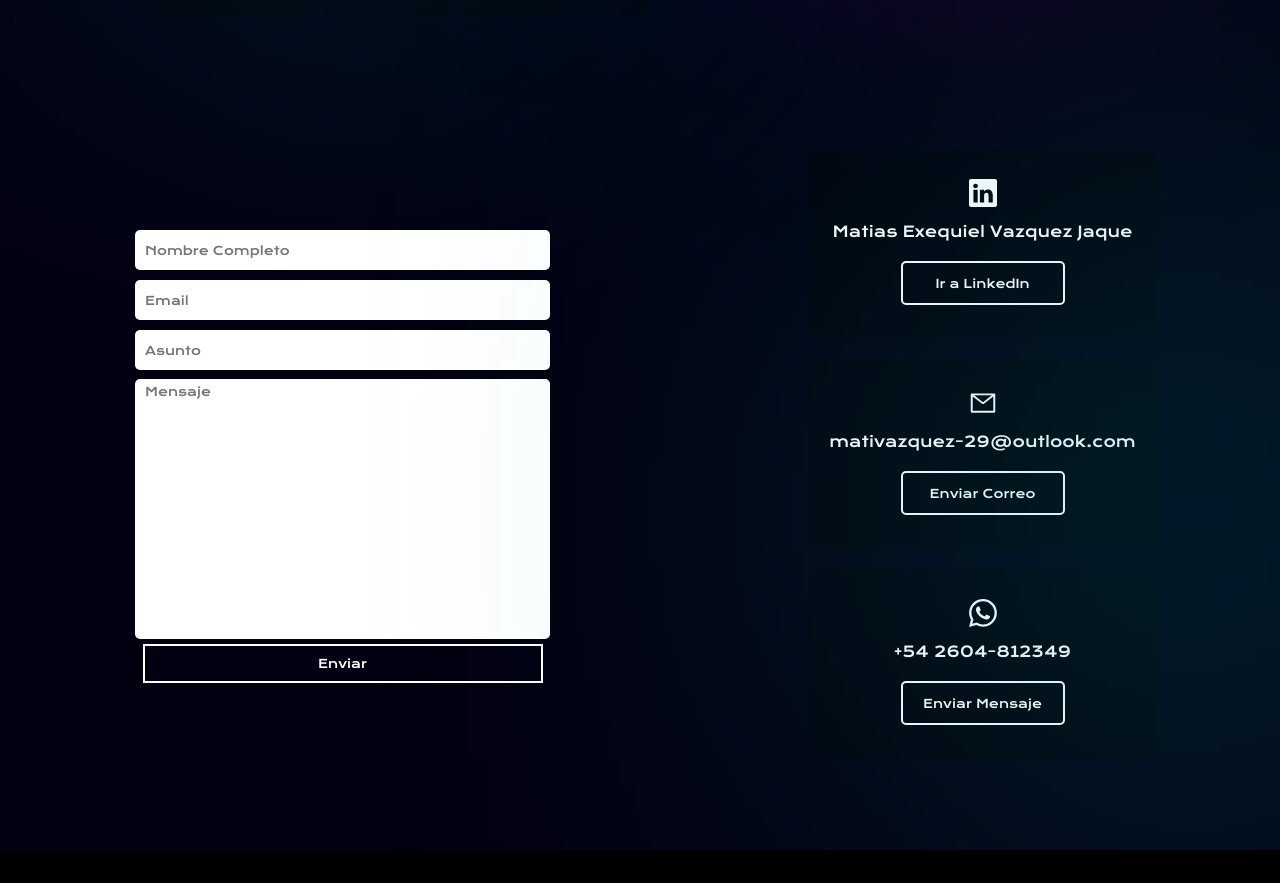
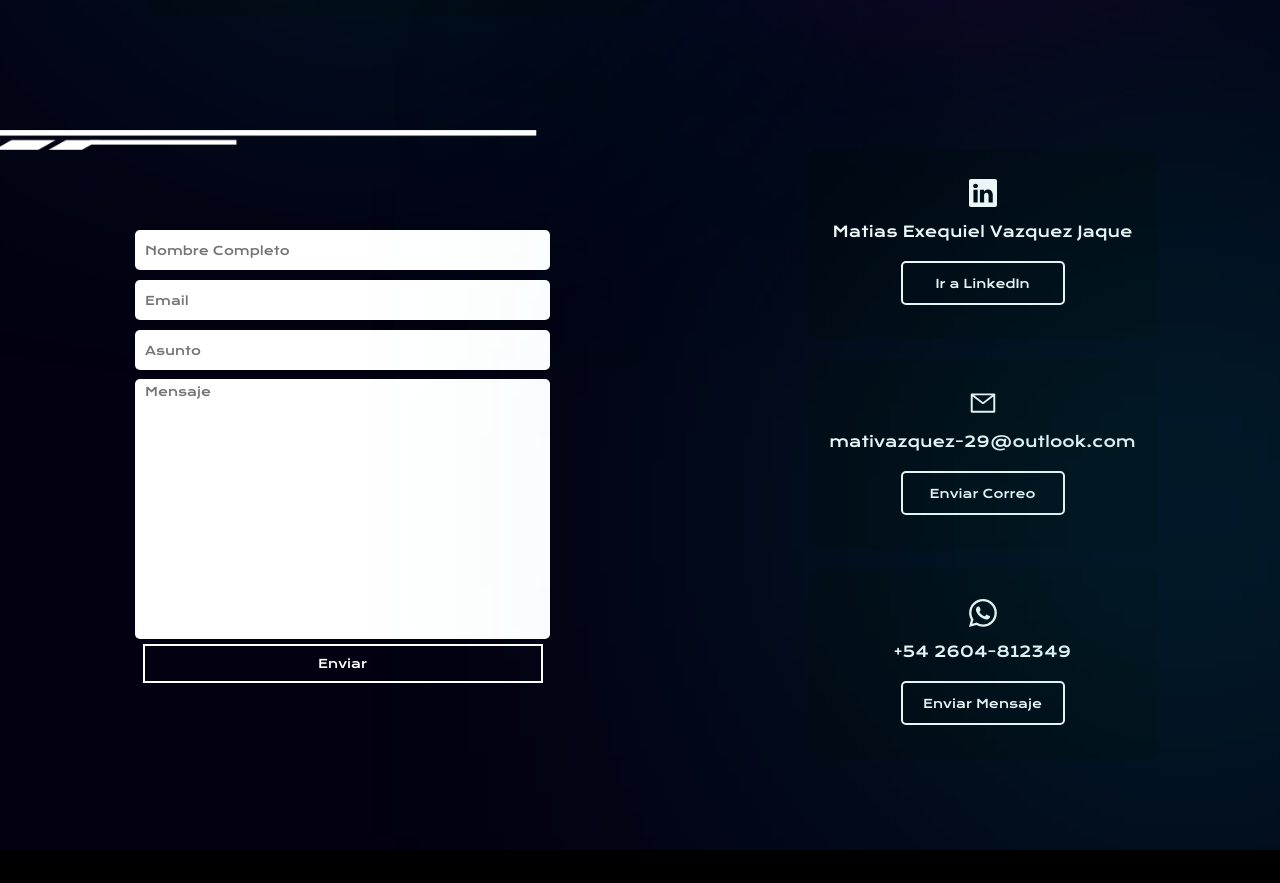
Before and after one commit to MatVaz14/portfolio-v3, a React (Vite) app: page / in a window 1280 px wide. Shown: the part 2260-3143 px from the top of the page. Built offline with nearby package versions, Linux system fonts and the light colour scheme.

Commit message:
responsive contact y project

```diff
--- a/src/components/styles/DetailProject.css
+++ b/src/components/styles/DetailProject.css
@@ -87,8 +87,9 @@
 @media (max-width: 935px) {
 	.container-detail-project {
 		width: 80%;
-		height: 350px;
-		min-height: fit-content;
+		height: max-content;
+		padding-bottom: 50px;
+		min-height: max-content!important;
 	}
 	.container-detail-project h1 {
 		font-size: 30px;
--- a/src/pages/Contact.jsx
+++ b/src/pages/Contact.jsx
@@ -1,6 +1,8 @@
 import styleContact from "./styles/Contact.css";
 
 import { Form, CardContact } from "../components";
+
+import divSection from "../assets/divSection.png";
 
 import AOS from 'aos';
 import 'aos/dist/aos.css';
@@ -9,6 +11,7 @@ AOS.init();
 const Contact = () => {
   return (
     <section id="contact" className="section-contact">
+      <img src={divSection} alt='divSection' width="500px" height="20px"/>
       <div data-aos="fade-right" className="container-contact">
         <Form />
       </div>
--- a/src/pages/styles/Contact.css
+++ b/src/pages/styles/Contact.css
@@ -7,17 +7,28 @@
   height: 100vh;
   max-height: 720px;
 }
+.section-contact img{
+  position: absolute;
+  top: 0;
+  left: -30px;
+  width: 50%;
+  max-width: 600px;
+}
 .section-contact .container-contact {
   margin: auto;
   height: 100%;
 }
 
 @media (max-width: 935px){
+  .section-contact img {
+    width: 300px;
+    left: 0;
+  }
   .section-contact {
     height: max-content;
     max-height: max-content;
     padding: 50px 0;
-    margin-top: 30px;
+    margin-top: 50px;
   }
   .section-contact .container-contact {
     width: 100%;
--- a/src/pages/styles/Project.css
+++ b/src/pages/styles/Project.css
@@ -33,9 +33,11 @@
 @media (max-width: 935px){
 	.section-project {
 		width: 100%;
-		height: max-content;
+		height: max-content!important;
 		padding: 50px 0;
+		max-height: max-content;
 		padding-bottom: 100px;
+
 	}
 	.container-btn {
 		z-index: 1000;
```
